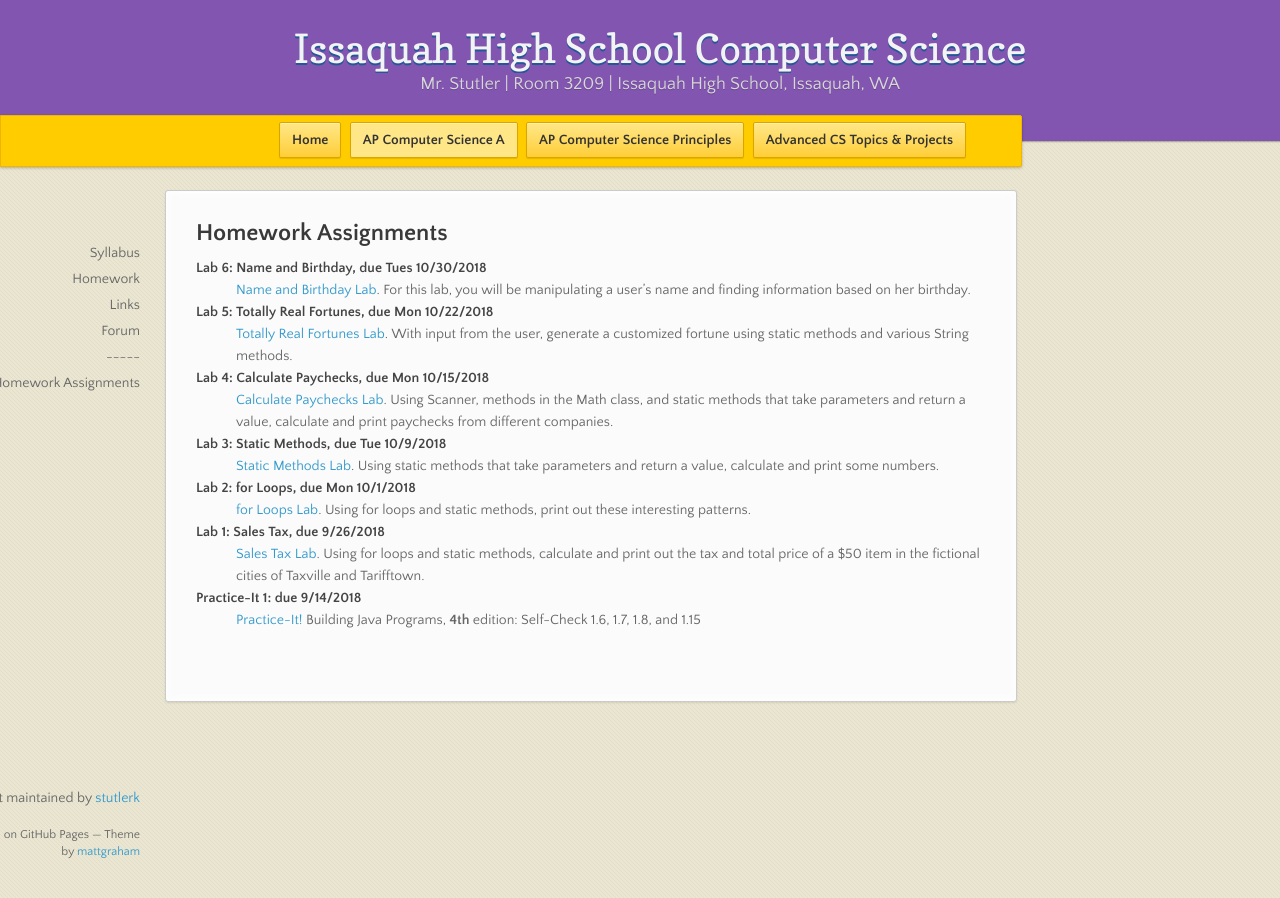
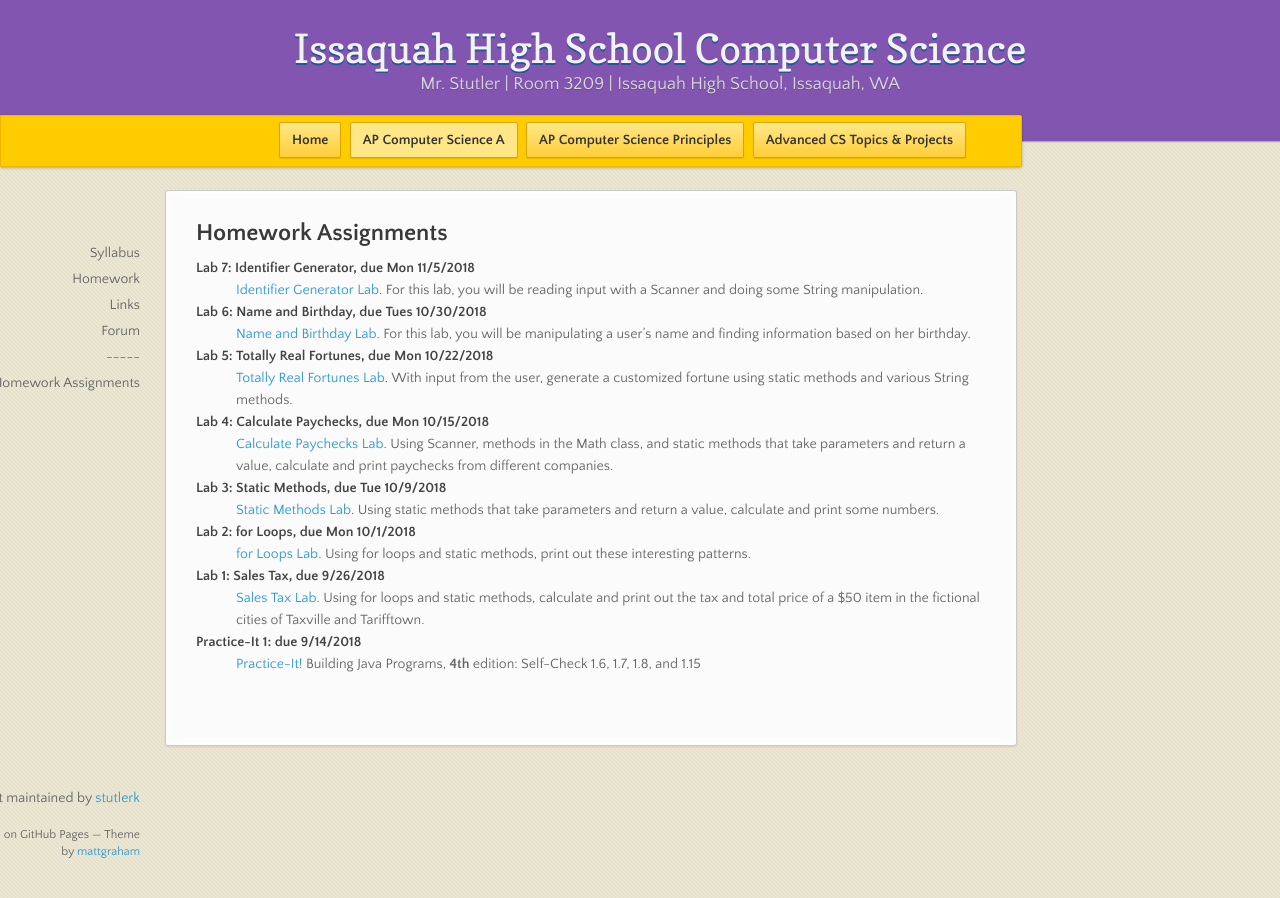
Before and after one commit to stutlerk/ihs-website, a Jekyll site: the page built from _apcsa/homework.html, in a window 1280 px wide. Built offline with Jekyll 4.4.1, drawn with Linux system fonts in a browser that asks for light colours; nearby versions of some CDN libraries.

Commit message:
Update homework.html

```diff
--- a/_apcsa/homework.html
+++ b/_apcsa/homework.html
@@ -6,6 +6,9 @@ layout: course
 <section>
 <h2>Homework Assignments</h2>
   <dl>
+    <dt>Lab 7: Identifier Generator, due Mon 11/5/2018</dt>
+    <dd><a href="https://issaquahwednet-my.sharepoint.com/:w:/g/personal/stutlerk_issaquah_wednet_edu/ER59vIkyUwhFvX93YKPgOAABR7ogekfAM-EfwTlQE43jww?e=qObHnk" target="_blank">Identifier Generator Lab</a>. For this lab, you will be reading input with a Scanner and doing some String manipulation.</dd>
+
     <dt>Lab 6: Name and Birthday, due Tues 10/30/2018</dt>
     <dd><a href="https://issaquahwednet-my.sharepoint.com/:w:/g/personal/stutlerk_issaquah_wednet_edu/EYM9yL3a2NlLgdexmrOuMw0Blz7OBiXjKEiHoR92kP8-8g?e=HWrsSc" target="_blank">Name and Birthday Lab</a>. For this lab, you will be manipulating a user’s name and finding information based on her birthday.</dd>
 
```
